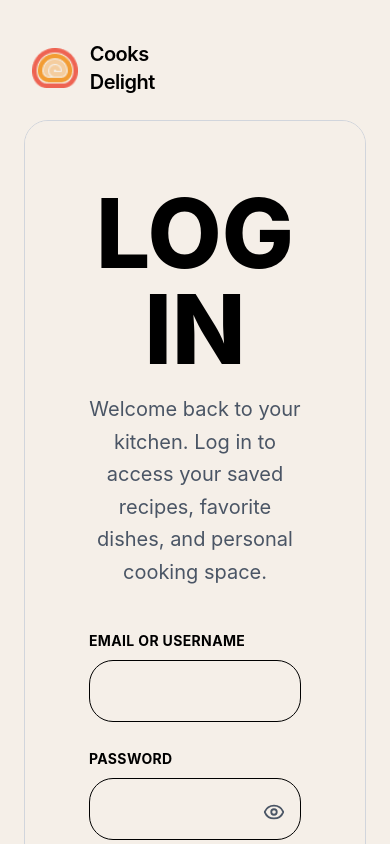
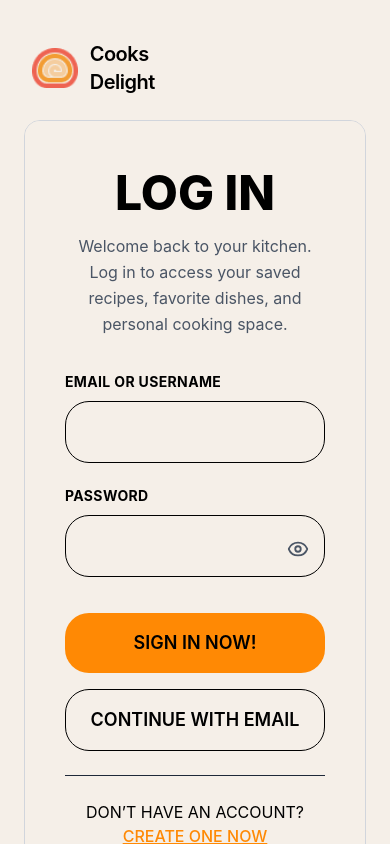
Before and after one commit to MohamedHamdy-web/cooks-delight, a React (Vite) app: page /login in a window 390 px wide. Shown: the top 844 px of the page. Built offline with nearby package versions, Linux system fonts and the light colour scheme; no server answers.

Commit message:
fix tablet view

```diff
--- a/src/pages/Login/Login.jsx
+++ b/src/pages/Login/Login.jsx
@@ -2,9 +2,9 @@ import { useState } from "react";
 import { useSignIn, SignInButton } from "@clerk/react";
 import { useNavigate } from "react-router-dom";
 import toast from "react-hot-toast";
+import { Eye, EyeOff } from "lucide-react";
 import loginImg from "../../assets/images/login.jpg";
 import logo from "../../assets/images/Logo.png";
-import { Eye, EyeOff } from "lucide-react";
 
 export default function Login() {
   const { signIn, isLoaded } = useSignIn();
@@ -52,26 +52,28 @@ export default function Login() {
           </span>
         </div>
 
-        <div className="flex rounded-3xl overflow-hidden border border-gray-300">
-          <div className="w-[55%] hidden md:block relative">
+        <div className="flex flex-col lg:flex-row rounded-2xl overflow-hidden border border-gray-300">
+          <div className="hidden md:block lg:w-[55%] h-75 lg:h-auto relative">
             <img
               src={loginImg}
               alt="cooking"
-              className="w-full h-full object-cover object-[5%_center]"
+              className="w-full h-full object-cover object-[0%_center]"
             />
             <div className="absolute inset-0 bg-black/50"></div>
           </div>
 
-          <div className="w-full md:w-[55%] bg-[#f5efe8] px-16 py-16 flex flex-col justify-center">
-            <h1 className="text-8xl text-center font-extrabold mb-4">LOG IN</h1>
+          <div className="w-full lg:w-[45%] bg-[#f5efe8] px-10 md:px-16 py-12 md:py-16 flex flex-col justify-center">
+            <h1 className="text-5xl md:text-7xl text-center font-extrabold mb-4">
+              LOG IN
+            </h1>
 
-            <p className="text-gray-600 mb-10 text-xl text-center leading-relaxed max-w-lg">
+            <p className="text-gray-600 mb-8 md:mb-10 text-base md:text-lg text-center leading-relaxed max-w-lg mx-auto">
               Welcome back to your kitchen. Log in to access your saved recipes,
               favorite dishes, and personal cooking space.
             </p>
 
             <form
-              className="flex flex-col gap-6 max-w-lg"
+              className="flex flex-col gap-5 max-w-lg mx-auto w-full"
               onSubmit={handleSubmit}
             >
               <div>
@@ -118,7 +120,7 @@ export default function Login() {
               )}
             </form>
 
-            <div className="max-w-lg mt-4">
+            <div className="max-w-lg mx-auto w-full mt-4">
               <SignInButton mode="modal">
                 <button className="w-full border border-black py-4 rounded-3xl text-lg font-semibold hover:bg-gray-100 transition">
                   CONTINUE WITH EMAIL
@@ -126,9 +128,9 @@ export default function Login() {
               </SignInButton>
             </div>
 
-            <div className="my-8 border-t border-gray-800 w-full max-w-lg"></div>
+            <div className="my-6 md:my-8 border-t border-gray-800 w-full max-w-lg mx-auto"></div>
 
-            <p className="text-base max-w-lg text-center">
+            <p className="text-base text-center max-w-lg mx-auto">
               DON’T HAVE AN ACCOUNT?{" "}
               <span className="text-orange-400 font-medium cursor-pointer underline">
                 CREATE ONE NOW
```
